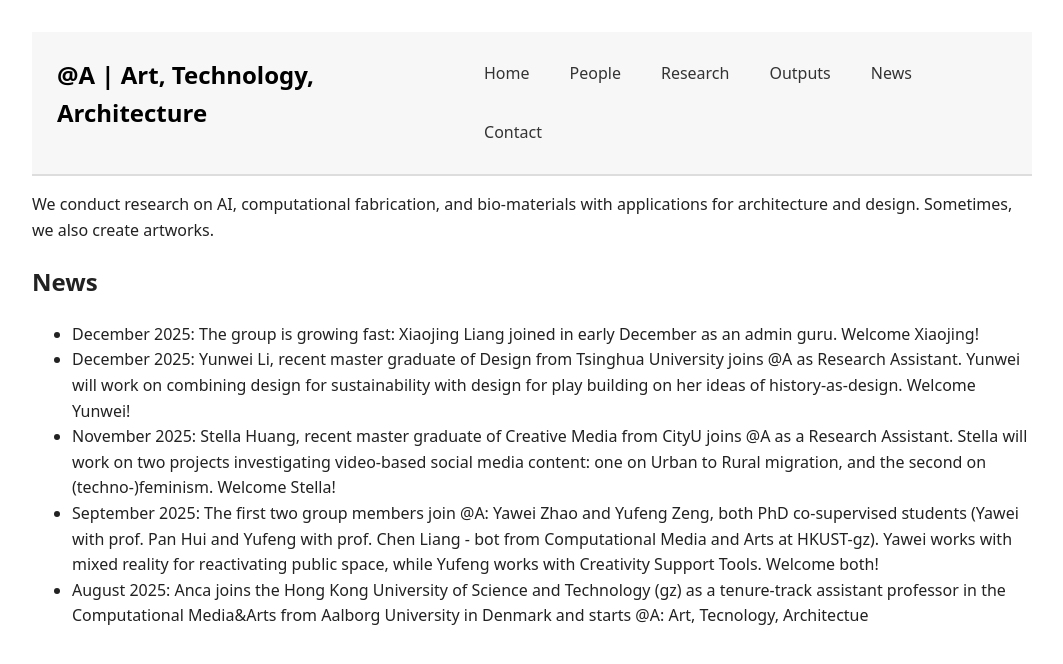
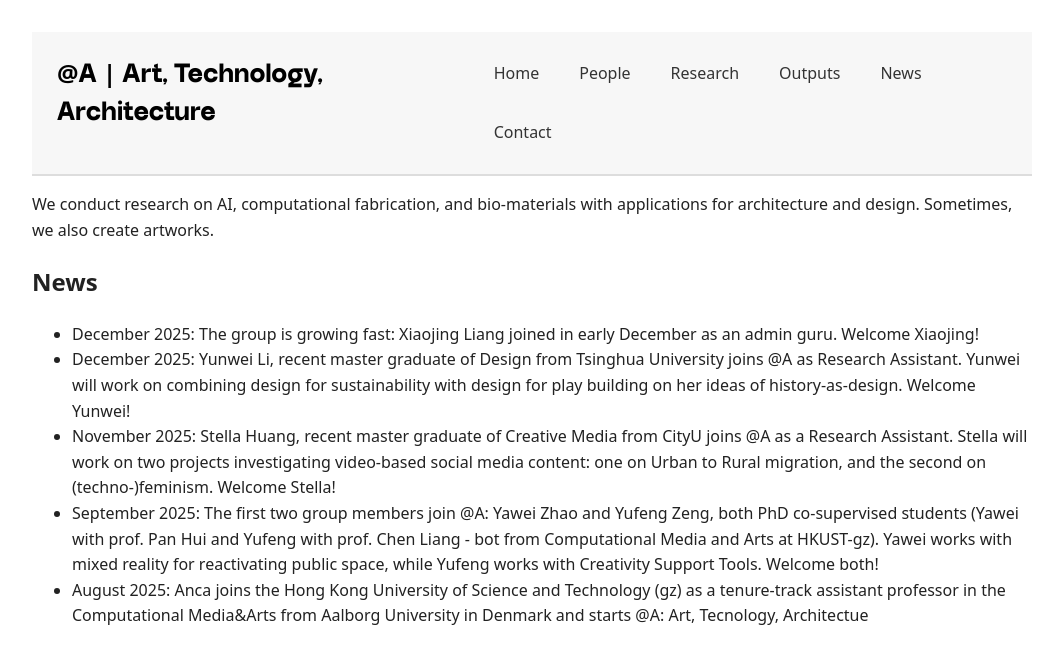
Before and after one commit to anqua/at-a, a Jekyll site: the page built from index.md, in a window 1280 px wide. Shown: the top 664 px of the page, without its empty margins (108-1171 px from the left). Built offline with Jekyll 4.4.1, drawn with Linux system fonts in a browser that asks for light colours.

Commit message:
Update style.css

```diff
--- a/assets/css/style.css
+++ b/assets/css/style.css
@@ -13,6 +13,13 @@
   font-style: normal;
   font-display: swap;
 }
+
+.site-title a {
+  font-family: "MyGroupFont", system-ui, -apple-system, BlinkMacSystemFont, "Segoe UI", sans-serif;
+  font-weight: 700;
+}
+
+
 
 
 body {
```
